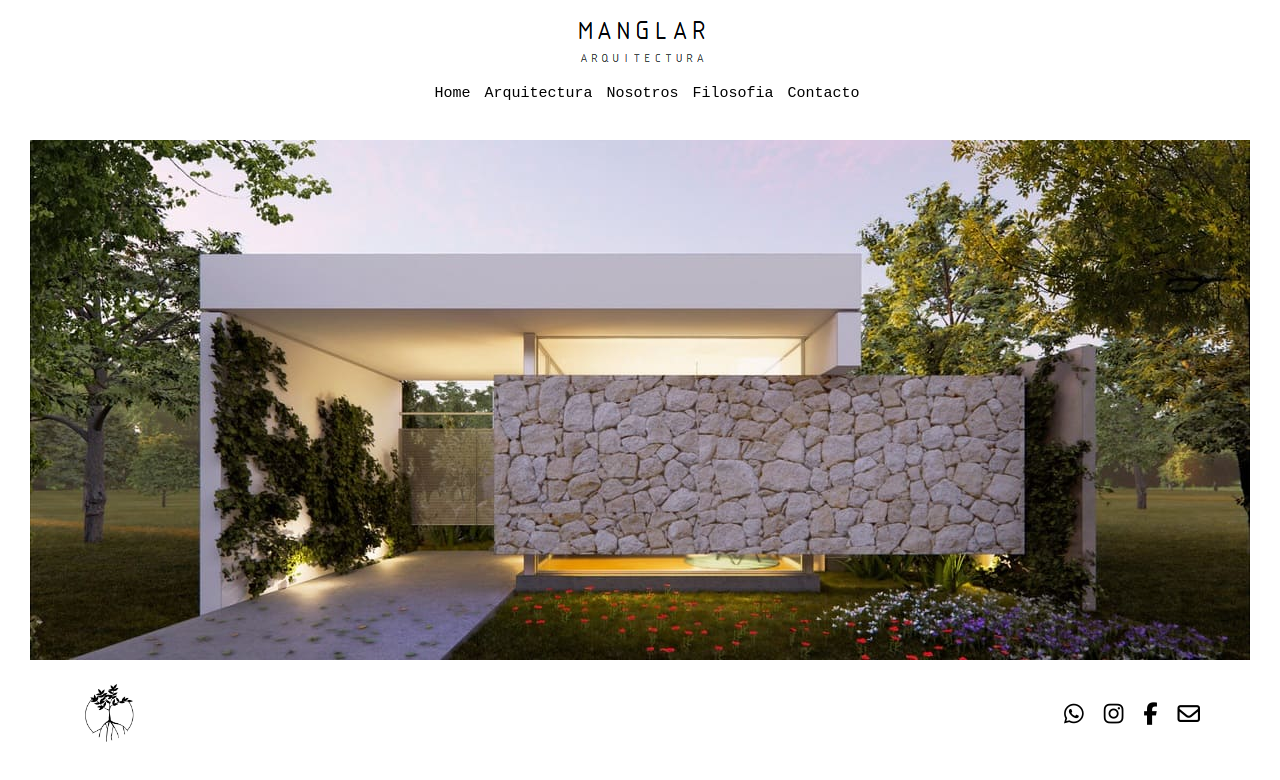
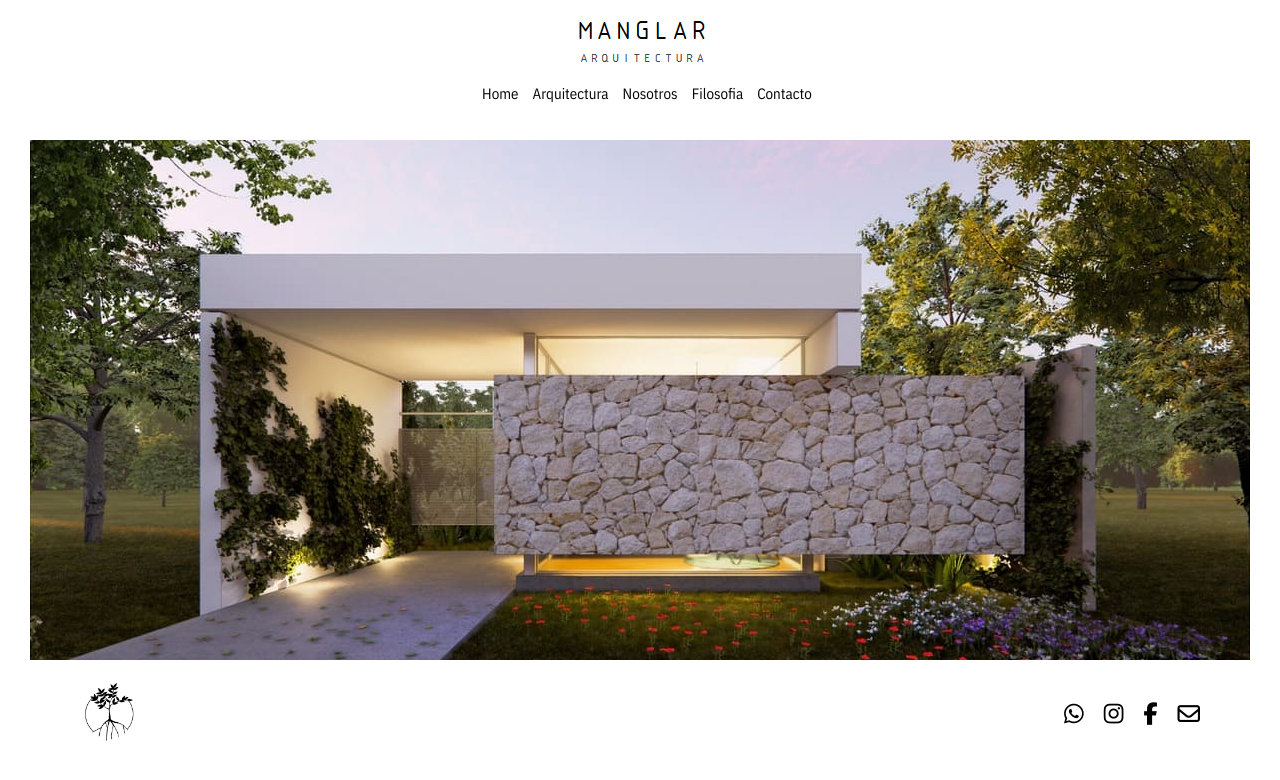
Before and after one commit to emaortigoza/Manglar-ejemploPortada, a plain HTML site: page index.html in a window 1280 px wide. Drawn offline with nearby package versions, Linux system fonts and the light colour scheme.

Commit message:
Add files via upload

```diff
--- a/style.css
+++ b/style.css
@@ -1,4 +1,4 @@
-@import url('https://fonts.googleapis.com/css2?family=IBM+Plex+Sans:ital,wght@0,100;0,200;0,300;0,400;0,500;0,600;0,700;1,100;1,200;1,300;1,400;1,500;1,600;1,700&display=swap');
+@import url('https://fonts.googleapis.com/css2?family=IBM+Plex+Sans+Condensed:ital,wght@0,100;0,200;0,300;0,400;0,500;0,600;0,700;1,100;1,200;1,300;1,400;1,500;1,600;1,700&display=swap');
 
 
 :root{
@@ -13,7 +13,7 @@
     margin: 0;
     padding: 0;
     box-sizing: border-box;
-    font-family: "IBM Plex Mono", monospace;
+    font-family: "IBM Plex Sans Condensed", sans-serif;
     font-size: 15px;
 }
 
@@ -36,7 +36,7 @@ header{
     text-decoration: none;
     margin-left: 14px;
     font-size: 1em;
-    font-weight: 500;
+    font-weight: 400;
     border-bottom: 1px solid transparent;
     transition: all .5s ease;
 }
```
